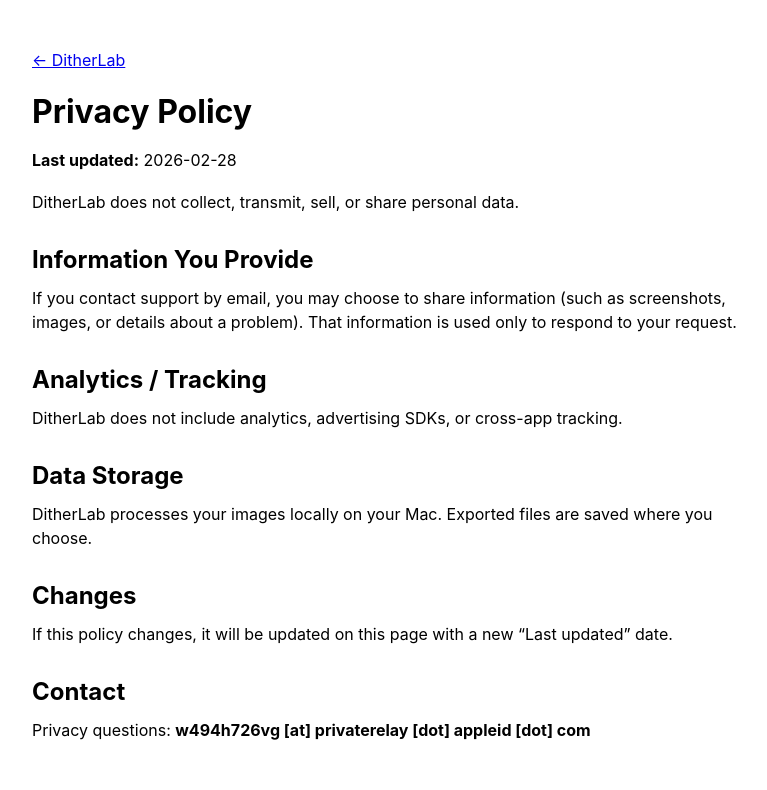
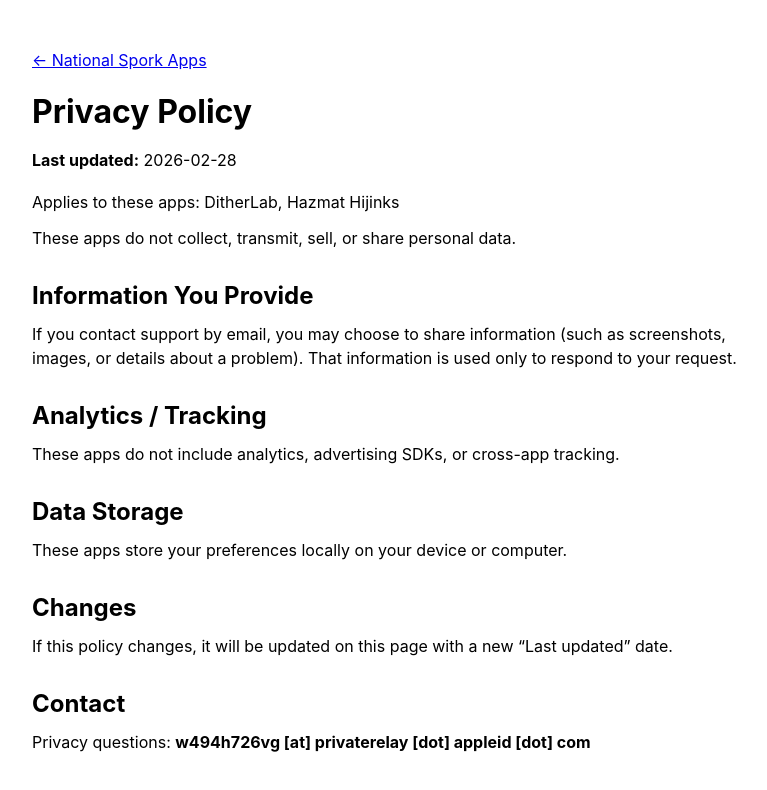
Before and after one commit to nationalspork/nationalspork, a plain HTML site: page privacy.html in a window 1280 px wide. Shown: the whole page, without its empty margins (248-1015 px from the left). Drawn offline with Linux system fonts and the light colour scheme.

Commit message:
Update privacy.html

```diff
--- a/privacy.html
+++ b/privacy.html
@@ -3,17 +3,21 @@
 <head>
   <meta charset="utf-8" />
   <meta name="viewport" content="width=device-width, initial-scale=1" />
-  <title>DitherLab — Privacy Policy</title>
+  <title>National Spork — Privacy Policy</title>
 </head>
 <body>
   <main style="max-width: 720px; margin: 48px auto; font-family: -apple-system, system-ui, Segoe UI, Roboto, Helvetica, Arial, sans-serif; line-height: 1.5; padding: 0 16px;">
-    <p><a href="./index.html">← DitherLab</a></p>
+    <p><a href="./index.html">← National Spork Apps</a></p>
 
     <h1 style="margin: 0 0 12px;">Privacy Policy</h1>
     <p style="margin: 0 0 18px;"><strong>Last updated:</strong> 2026-02-28</p>
 
     <p style="margin: 0 0 12px;">
-      DitherLab does not collect, transmit, sell, or share personal data.
+      Applies to these apps: DitherLab, Hazmat Hijinks
+    </p>
+
+    <p style="margin: 0 0 12px;">
+      These apps do not collect, transmit, sell, or share personal data.
     </p>
 
     <h2 style="margin: 28px 0 8px;">Information You Provide</h2>
@@ -24,13 +28,12 @@
 
     <h2 style="margin: 28px 0 8px;">Analytics / Tracking</h2>
     <p style="margin: 0 0 12px;">
-      DitherLab does not include analytics, advertising SDKs, or cross-app tracking.
+      These apps do not include analytics, advertising SDKs, or cross-app tracking.
     </p>
 
     <h2 style="margin: 28px 0 8px;">Data Storage</h2>
     <p style="margin: 0 0 12px;">
-      DitherLab processes your images locally on your Mac.
-      Exported files are saved where you choose.
+      These apps store your preferences locally on your device or computer.
     </p>
 
     <h2 style="margin: 28px 0 8px;">Changes</h2>
```
